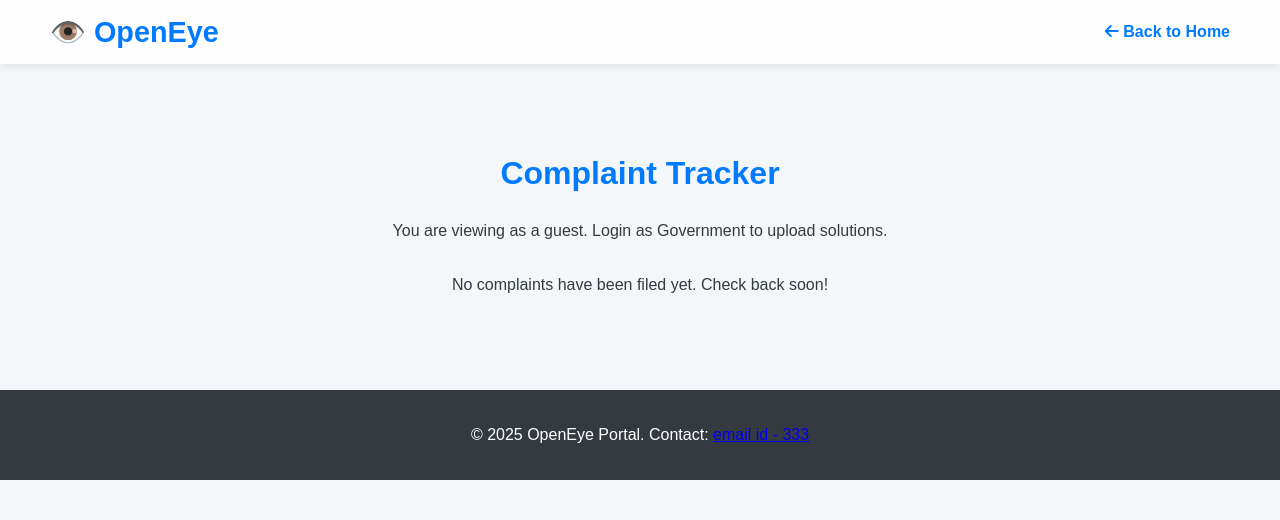
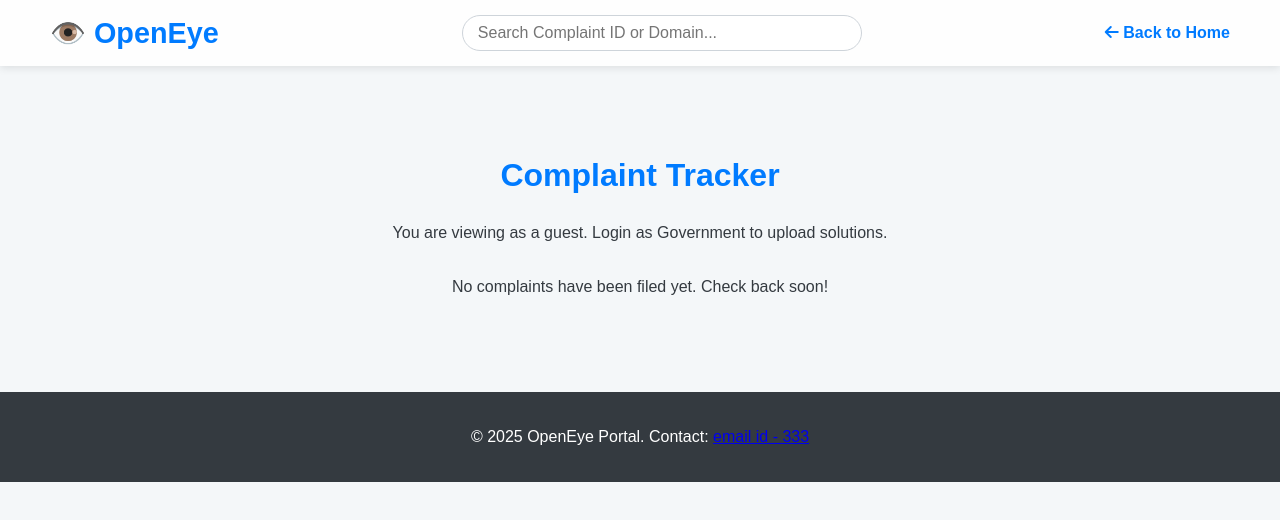
Before and after one commit to mihirkumar-2914/OpenEye-PortaL, a plain HTML site: page pending_problems.html in a window 1280 px wide. Drawn offline with Linux system fonts and the light colour scheme.

Commit message:
pending_problems.html

```diff
--- a/pending_problems.html
+++ b/pending_problems.html
@@ -17,10 +17,33 @@
         }
         header {
             background-color: var(--card-bg); padding: 15px 50px; box-shadow: 0 2px 8px rgba(0, 0, 0, 0.1);
-            display: flex; justify-content: space-between; align-items: center;
+            display: flex; justify-content: space-between; align-items: center; /* Ensures proper spacing */
         }
         .logo { font-size: 1.8em; font-weight: 700; color: var(--primary-blue); text-decoration: none; }
         .back-link { color: var(--primary-blue); text-decoration: none; font-weight: 600; }
+
+        /* --- NEW SEARCH BAR STYLES --- */
+        .search-container {
+            flex-grow: 1; /* Allows the search bar to take up available space */
+            max-width: 400px; /* Limits its size for a better look */
+            margin: 0 40px;
+        }
+        .search-container input {
+            width: 100%;
+            padding: 8px 15px;
+            border: 1px solid #ced4da;
+            border-radius: 20px;
+            box-sizing: border-box;
+            font-size: 1em;
+            transition: all 0.3s;
+        }
+        .search-container input:focus {
+            border-color: var(--primary-blue);
+            box-shadow: 0 0 0 0.2rem rgba(0, 123, 255, 0.25);
+            outline: none;
+        }
+        /* --- END NEW SEARCH BAR STYLES --- */
+
         .container { max-width: 1000px; margin: 40px auto; padding: 30px; }
         h1 { color: var(--primary-blue); text-align: center; margin-bottom: 30px; }
         .complaint-list { display: grid; gap: 20px; }
@@ -66,6 +89,10 @@
 
     <header>
         <a href="index.html" class="logo">👁️ OpenEye</a>
+
+        <div class="search-container">
+            <input type="search" placeholder="Search Complaint ID or Domain..." aria-label="Search">
+        </div>
         <a href="index.html" class="back-link"><i class="fas fa-arrow-left"></i> Back to Home</a>
     </header>
 
@@ -168,7 +195,7 @@
             const complaintIndex = complaints.findIndex(c => c.id === complaintId);
 
             if (complaintIndex !== -1) {
-                // Get solver details from active user session
+                // Get solver details from active user session (mock data retrieval)
                 const govUsers = JSON.parse(localStorage.getItem('openeye_users') || '[]').filter(u => u.type === 'government');
                 const solver = govUsers.find(u => u.email === activeUser.identifier);
 
```
